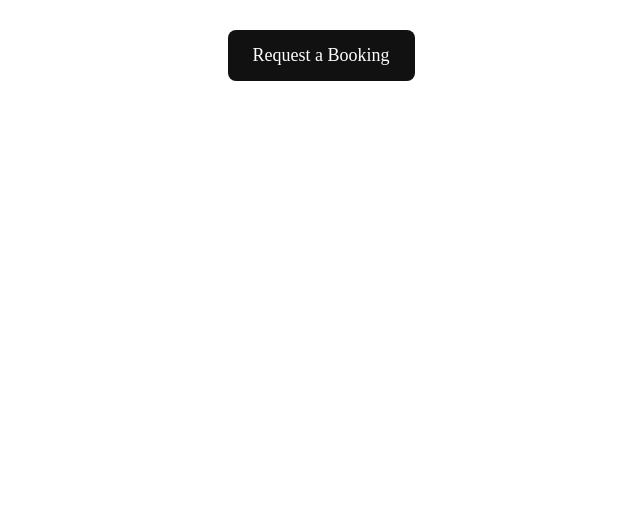
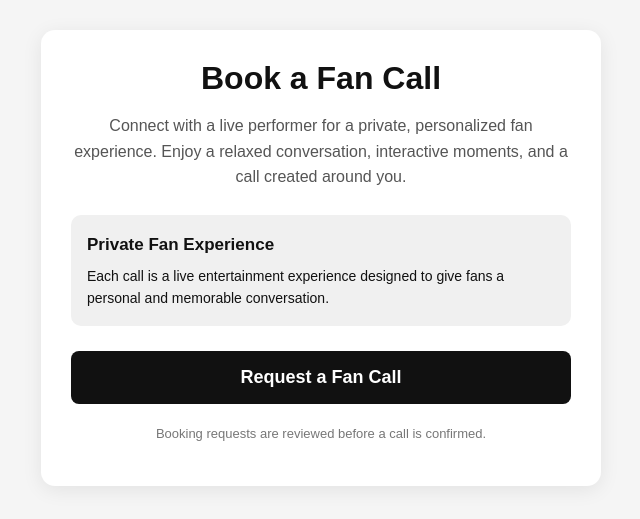
Before and after one commit to matts485/-matt-live-calls., a website: page book.html in a window 1280 px wide. Shown: the whole page, without its empty margins (319-959 px from the left). Drawn offline with Linux system fonts and the light colour scheme.

Commit message:
Update fan call booking page

```diff
--- a/book.html
+++ b/book.html
@@ -1,7 +1,103 @@
-<div style="text-align:center; margin-top:30px;">
-  <a href="https://docs.google.com/forms/d/e/1FAIpQLSequZOLaGrkelfDUPlU0GRzUucaQSoxn0U8p1CZisqjmxYyow/viewform?usp=header"
-     target="_blank"
-     style="display:inline-block; padding:15px 25px; background:#111; color:white; text-decoration:none; border-radius:8px; font-size:18px;">
-    Request a Booking
-  </a>
-</div>
+<!DOCTYPE html>
+<html lang="en">
+<head>
+  <meta charset="UTF-8">
+  <meta name="viewport" content="width=device-width, initial-scale=1.0">
+  <title>Book a Fan Call</title>
+  <style>
+    * {
+      box-sizing: border-box;
+    }
+    body {
+      margin: 0;
+      font-family: Arial, sans-serif;
+      background: #f5f5f5;
+      color: #111;
+    }
+    .container {
+      max-width: 600px;
+      margin: 0 auto;
+      padding: 30px 20px;
+    }
+    .card {
+      background: #fff;
+      padding: 30px;
+      border-radius: 14px;
+      box-shadow: 0 4px 20px rgba(0,0,0,0.08);
+    }
+    h1 {
+      text-align: center;
+      margin: 0 0 12px;
+    }
+    .intro {
+      text-align: center;
+      line-height: 1.6;
+      color: #555;
+      margin-bottom: 25px;
+    }
+    .notice {
+      background: #f0f0f0;
+      padding: 16px;
+      border-radius: 10px;
+      margin-bottom: 25px;
+      line-height: 1.6;
+      font-size: 14px;
+    }
+    .notice strong {
+      display: block;
+      font-size: 17px;
+      margin-bottom: 7px;
+    }
+    .booking-button {
+      display: block;
+      width: 100%;
+      padding: 16px;
+      background: #111;
+      color: #fff;
+      text-align: center;
+      text-decoration: none;
+      border-radius: 8px;
+      font-size: 18px;
+      font-weight: bold;
+    }
+    .booking-button:hover {
+      opacity: 0.9;
+    }
+    .footer-text {
+      text-align: center;
+      margin-top: 20px;
+      color: #777;
+      font-size: 13px;
+      line-height: 1.5;
+    }
+  </style>
+</head>
+<body>
+  <div class="container">
+    <div class="card">
+      <h1>Book a Fan Call</h1>
+      <p class="intro">
+        Connect with a live performer for a private, personalized fan
+        experience. Enjoy a relaxed conversation, interactive moments,
+        and a call created around you.
+      </p>
+      <div class="notice">
+        <strong>Private Fan Experience</strong>
+        Each call is a live entertainment experience designed to give fans
+        a personal and memorable conversation.
+      </div>
+      <a
+        class="booking-button"
+        href="https://docs.google.com/forms/d/e/1FAIpQLSequZOLaGrkelfDUPlU0GRzUucaQSoxn0U8p1CZisqjmxYyow/viewform?usp=header"
+        target="_blank"
+        rel="noopener noreferrer"
+      >
+        Request a Fan Call
+      </a>
+      <p class="footer-text">
+        Booking requests are reviewed before a call is confirmed.
+      </p>
+    </div>
+  </div>
+</body>
+</html>
```
